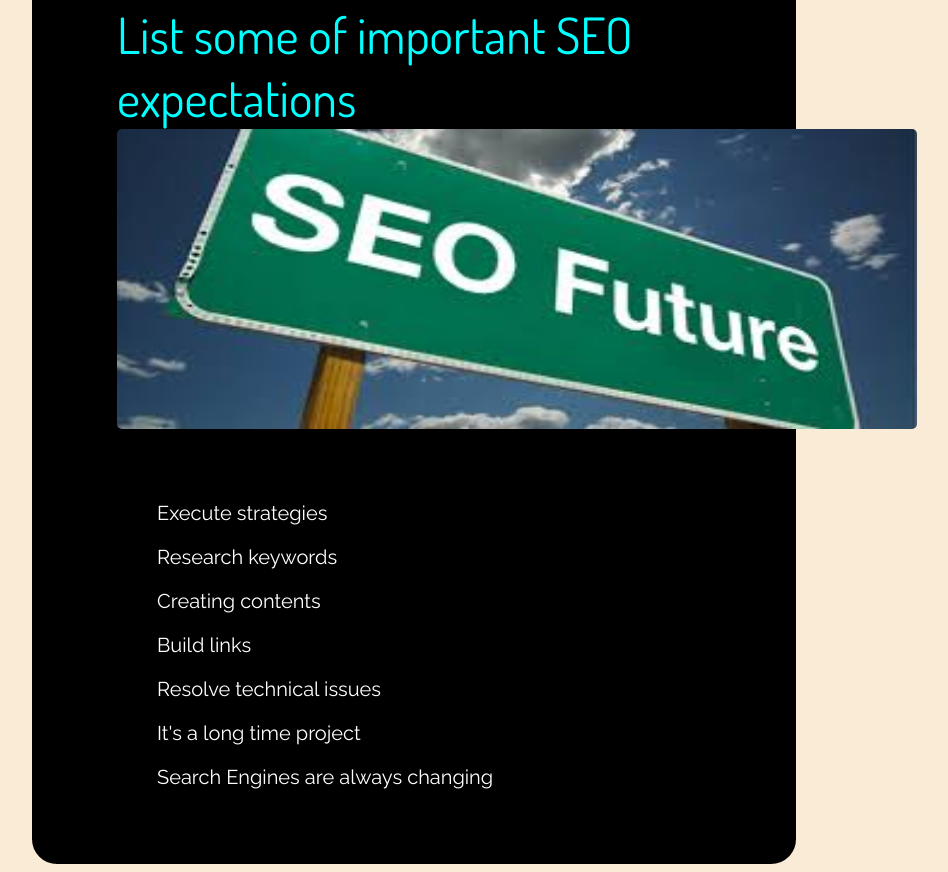
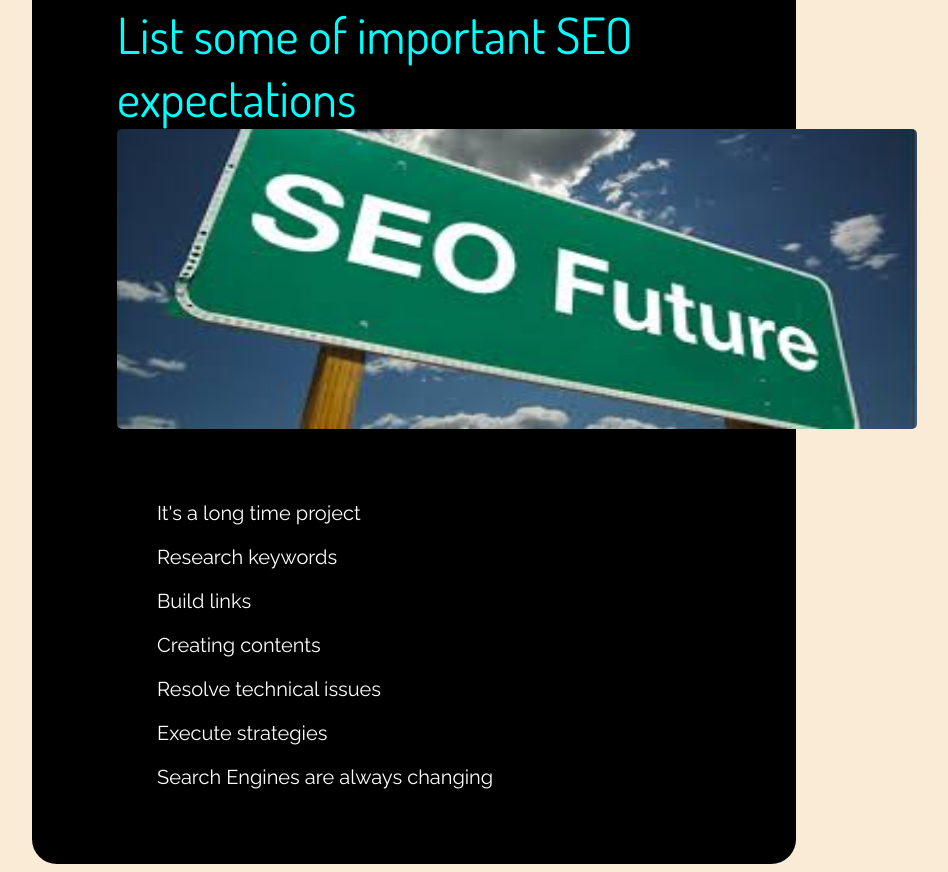
Before and after one commit to doradomiguel35/A1_ITELECT2, a website: page views/index.html in a window 1280 px wide. Shown: the part 6618-7490 px from the top of the page, without its empty margins (226-1174 px from the left). Drawn offline with Linux system fonts and the light colour scheme; files that its build step writes are made by us from their sources; files whose address does not match are found by name.

Commit message:
to heroku

```diff
--- a/views/index.html
+++ b/views/index.html
@@ -65,12 +65,12 @@ The search results typically put ten results from the organic index into the sea
 <font class="dosis"> List some of important SEO expectations </font>
 <img id="myImg" class="SEO" src="img/expect_SEO.jpeg" style="width: 800px;height: 300px;">
 <ol>
-	<p class="raleway"> <br><br>Execute strategies</p>
+	<p class="raleway"> <br><br>It's a long time project</p>
 	<p class="raleway"> Research keywords</p>
+	<p class="raleway"> Build links </p>
 	<p class="raleway"> Creating contents </p>
-	<p class="raleway"> Build links </p>
 	<p class="raleway"> Resolve technical issues </p>
-	<p class="raleway"> It's a long time project </p>
+	<p class="raleway"> Execute strategies </p>
 	<p class="raleway"> Search Engines are always changing </p>
 </ol>
 
```
